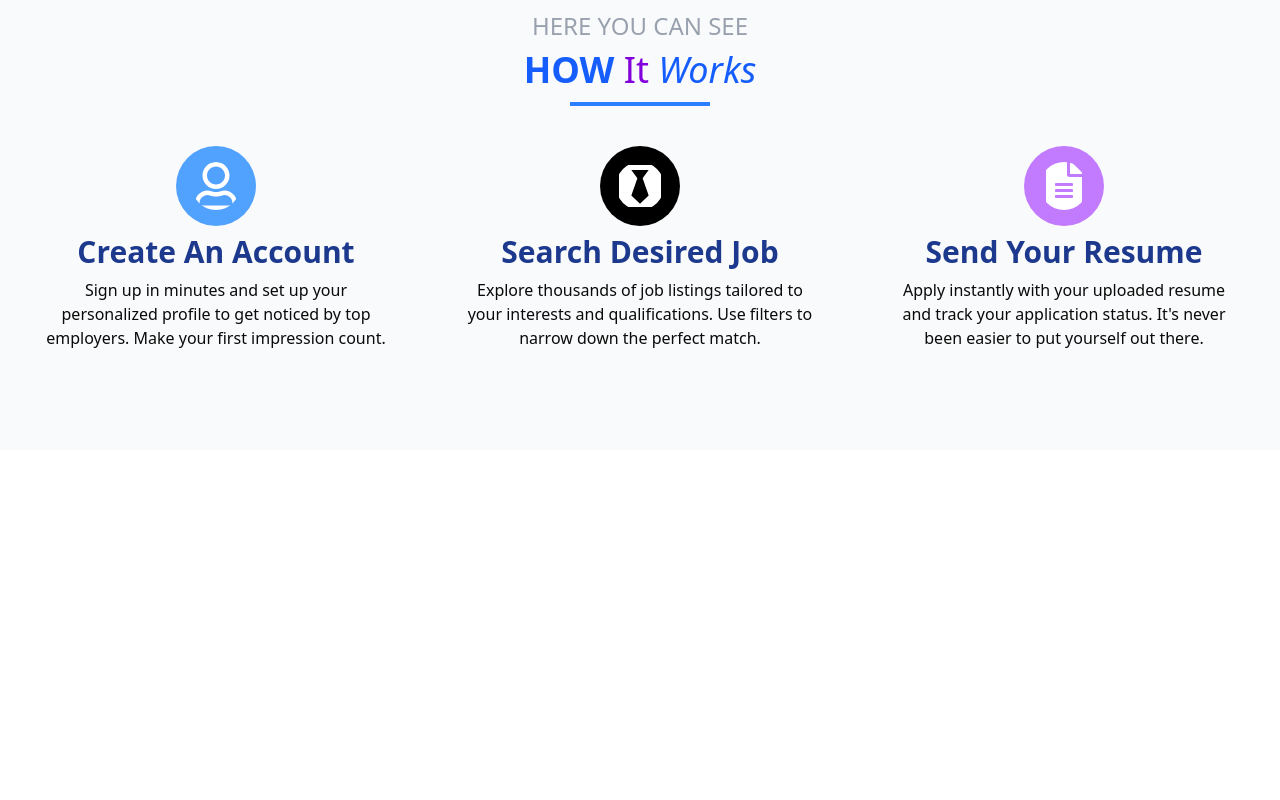
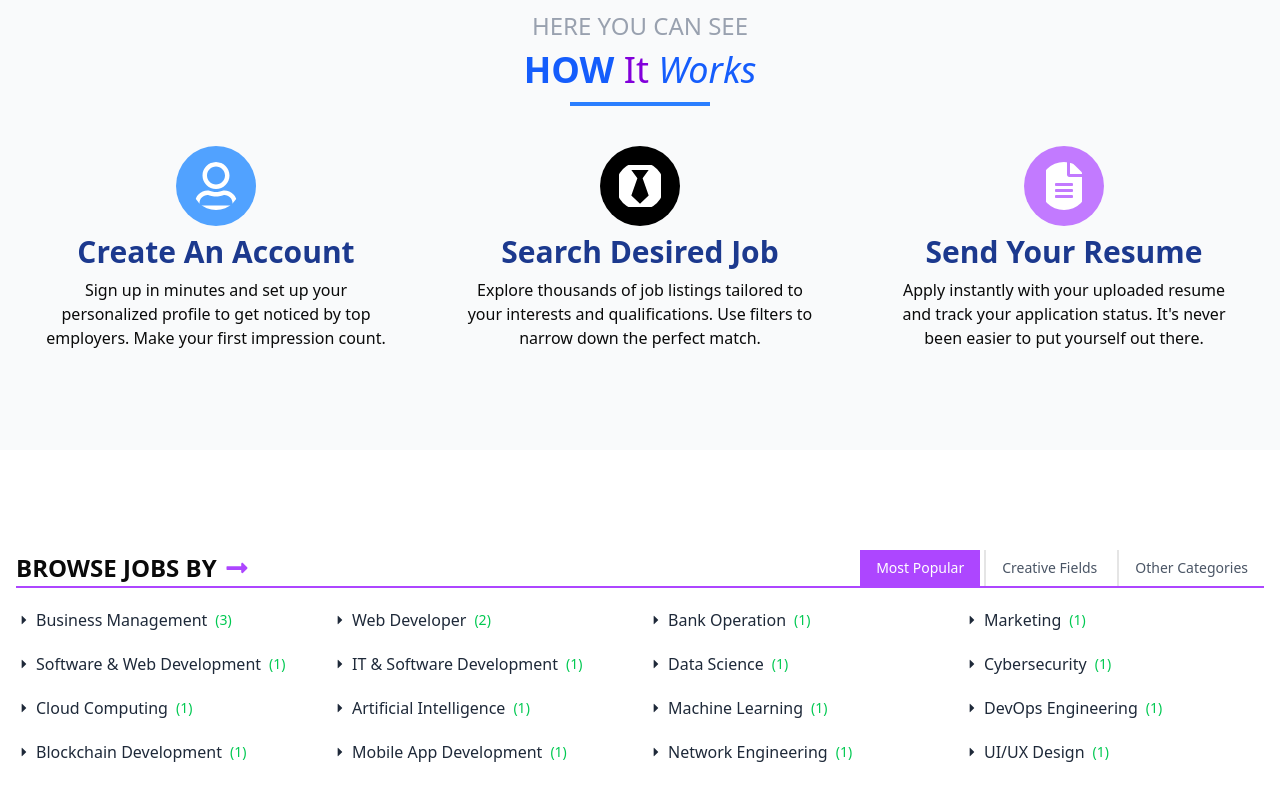
Before and after one commit to freelancerjoynal/job-guru-frontend, a Next.js app: page / in a window 1280 px wide. Shown: the part 1429-2229 px from the top of the page. Before the commit the page ends 1879 px from the top, so only its background shows below. Built offline with nearby package versions, Linux system fonts and the light colour scheme.

Commit message:
browse by categories created

```diff
--- a/src/app/(root)/page.js
+++ b/src/app/(root)/page.js
@@ -4,6 +4,7 @@ import React from 'react'
 import Searchwrap from '@/components/homepage/Searchwrap/Searchwrap'
 import TopEmployers from '@/components/homepage/TopEmployes/TopEmployers'
 import HowitWorks from '@/components/homepage/Howitworks/HowitWorks'
+import BrowseByCategory from '@/components/homepage/BrowseByCategory/BrowseByCategory'
 
 
 export default function page() {
@@ -12,6 +13,7 @@ export default function page() {
     <Searchwrap />
     <TopEmployers />
     <HowitWorks />
+    <BrowseByCategory />
     </>
   )
 }
--- /dev/null
+++ b/src/components/homepage/BrowseByCategory/BrowseByCategory.jsx
@@ -0,0 +1,57 @@
+"use client";
+import { jobCategories } from "@/database/JobCategories";
+import React, { useState } from "react";
+import { FaLongArrowAltRight } from "react-icons/fa";
+import { GoTriangleRight } from "react-icons/go";
+
+const BrowseJobsBy = () => {
+  const [activeTab, setActiveTab] = useState(0);
+
+
+
+  return (
+    <section className="py-25 bg-white">
+      <div className="container mx-auto px-4">
+        {/* Tabs */}
+        <div className="flex justify-between items-center border-b-2 pb border-purple-500">
+          <h2 className="text-2xl uppercase font-semibold text-center flex items-center gap-2">
+            Browse Jobs By <FaLongArrowAltRight className="text-purple-500" />
+          </h2>
+          <div className="flex space-x-1 ">
+            {["Most Popular", "Creative Fields", "Other Categories"].map(
+              (tab, index) => (
+                <button
+                  key={index}
+                  onClick={() => setActiveTab(index)}
+                  className={`px-4 py-2 text-sm font-medium  transition-colors cursor-pointer ${
+                    activeTab === index
+                      ? "bg-purple-500 text-white"
+                      : "text-gray-600 hover:text-gray-800 border-l-2"
+                  }`}
+                >
+                  {tab}
+                </button>
+              )
+            )}
+          </div>
+        </div>
+
+        {/* Categories Grid */}
+        <div className="grid grid-cols-1 sm:grid-cols-2 md:grid-cols-3 lg:grid-cols-4 gap-4 mt-4 mx-auto w-full">
+          {jobCategories[activeTab].map((category, index) => (
+            <div key={index} className="flex mt-1 items-center gap-2">
+              <h3 className="font-medium text-gray-800 flex items-center gap-1">
+                {" "}
+                <GoTriangleRight />
+                {category.name}
+              </h3>
+              <span className="text-sm text-green-500">({category.count})</span>
+            </div>
+          ))}
+        </div>
+      </div>
+    </section>
+  );
+};
+
+export default BrowseJobsBy;
--- /dev/null
+++ b/src/database/JobCategories.jsx
@@ -0,0 +1,68 @@
+ const jobCategories = [
+    [
+      { name: "Business Management", count: 3 },
+      { name: "Web Developer", count: 2 },
+      { name: "Bank Operation", count: 1 },
+      { name: "Marketing", count: 1 },
+      { name: "Software & Web Development", count: 1 },
+      { name: "IT & Software Development", count: 1 },
+      { name: "Data Science", count: 1 },
+      { name: "Cybersecurity", count: 1 },
+      { name: "Cloud Computing", count: 1 },
+      { name: "Artificial Intelligence", count: 1 },
+      { name: "Machine Learning", count: 1 },
+      { name: "DevOps Engineering", count: 1 },
+      { name: "Blockchain Development", count: 1 },
+      { name: "Mobile App Development", count: 1 },
+      { name: "Network Engineering", count: 1 },
+      { name: "UI/UX Design", count: 1 },
+    ],
+    [
+      { name: "Creative Design", count: 3 },
+      { name: "Database Administration (DBA)", count: 1 },
+      { name: "Graphic Design", count: 1 },
+      { name: "Business Systems Analyst", count: 1 },
+      { name: "Electronics Technician", count: 1 },
+      { name: "Web Content Writer", count: 1 },
+      { name: "Digital Marketing", count: 1 },
+      { name: "Video Editor", count: 1 },
+      { name: "Motion Graphics Designer", count: 1 },
+      { name: "3D Modeling Artist", count: 1 },
+      { name: "Game Designer", count: 1 },
+      { name: "Sound Engineer", count: 1 },
+      { name: "Photography", count: 1 },
+      { name: "Animation", count: 1 },
+      { name: "Illustration", count: 1 },
+      { name: "Brand Identity Designer", count: 1 },
+      { name: "Print Designer", count: 1 },
+      { name: "Art Director", count: 1 },
+      { name: "Visual Effects Artist", count: 1 },
+      { name: "Interior Designer", count: 1 }
+    ],
+    [
+      { name: "Admin", count: 2 },
+      { name: "Advertising", count: 1 },
+      { name: "Medicine", count: 1 },
+      { name: "Accounts, Finance & Financial Services", count: 1 },
+      { name: "Human Resources", count: 1 },
+      { name: "Legal Services", count: 1 },
+      { name: "Project Management", count: 1 },
+      { name: "Supply Chain Management", count: 1 },
+      { name: "Customer Service", count: 1 },
+      { name: "Sales & Business Development", count: 1 },
+      { name: "Research & Development", count: 1 },
+      { name: "Quality Assurance", count: 1 },
+      { name: "Operations Management", count: 1 },
+      { name: "Risk Management", count: 1 },
+      { name: "Public Relations", count: 1 },
+      { name: "Event Management", count: 1 },
+      { name: "Real Estate", count: 1 },
+      { name: "Logistics", count: 1 },
+      { name: "Hospitality Management", count: 1 },
+      { name: "Education & Training", count: 1 },
+      { name: "Consulting", count: 1 }
+    ],
+  ];
+
+
+  export { jobCategories };
```
